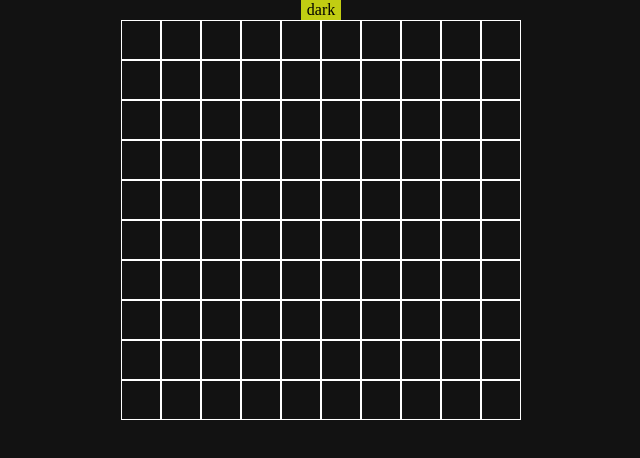
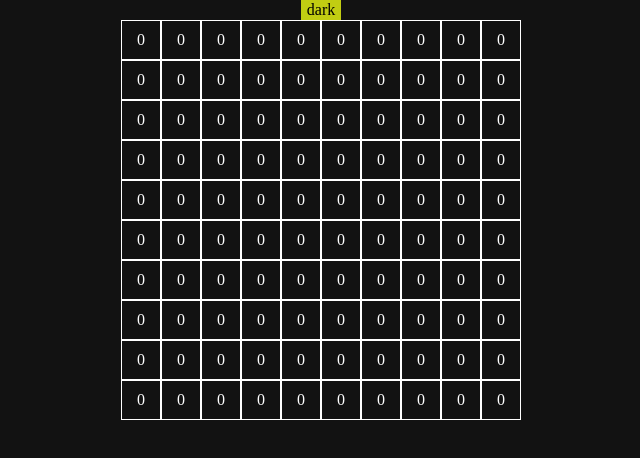
Before and after one commit to aminzi7/vue_minesweeper, a Vue app: page / in a window 1280 px wide. Shown: the top 458 px of the page, without its empty margins (319-959 px from the left). Built offline with nearby package versions, Linux system fonts and the light colour scheme.

Commit message:
能翻拍

```diff
--- a/src/components/minCentre.vue
+++ b/src/components/minCentre.vue
@@ -10,7 +10,7 @@
           backgroundColor: getBGC(block),
         }"
       >
-        <template v-if="block.revealed">
+        <template v-if="block.revealed || dev">
           <div v-if="block.mine">
             <MinIcon></MinIcon>
           </div>
@@ -27,9 +27,19 @@
 import { reactive } from "vue";
 import MinIcon from "@/components/minIcone.vue";
 
+let mineGenerated = false;
+let dev = true;
 function btnCLick(block: BlockState) {
+  if (!mineGenerated) {
+    generateMines(block);
+    mineGenerated = true;
+  }
   // 记录没翻拍
   block.revealed = true;
+  if (block.mine) {
+    alert("BOOOOOM!");
+  }
+  expendZ(block);
 }
 
 interface BlockState {
@@ -57,14 +67,29 @@ const state = reactive(
   )
 );
 
-function generateMines() {
+function generateMines(init: BlockState) {
   for (const raw of state) {
     for (const block of raw) {
-      block.mine = Math.random() < 0.3;
+      // 一开始确保点不了炸弹,边缘判断
+      if (Math.abs(init.x - block.x) <= 1) continue;
+      if (Math.abs(init.y - block.y) <= 1) continue;
+      block.mine = Math.random() < 0.2;
     }
   }
+  updateNumbers();
 }
 
+function expendZ(block: BlockState) {
+  if (block.adjacentMines) return;
+
+  getSiblings(block).forEach((s) => {
+    // 翻拍
+    if (!s.revealed) {
+      s.revealed = true;
+      expendZ(s);
+    }
+  });
+}
 const directions = [
   [1, 1],
   [1, 0],
@@ -80,13 +105,8 @@ function updateNumbers() {
   state.forEach((raw, y) => {
     raw.forEach((block, x) => {
       if (block.mine) return;
-      directions.forEach(([dx, dy]) => {
-        const x2 = x + dx;
-        const y2 = y + dy;
-        if (x2 < 0 || x2 >= WIDTH || y2 < 0 || y2 >= HEIGHT) {
-          return;
-        }
-        if (state[y2][x2].mine) block.adjacentMines += 1;
+      getSiblings(block).forEach((b) => {
+        if (b.mine) block.adjacentMines += 1;
       });
     });
   });
@@ -118,8 +138,21 @@ function getBGC(block: BlockState) {
   return block.mine ? "#471818" : "transparent";
 }
 
-generateMines();
-updateNumbers();
+// generateMines();
+// updateNumbers();
+
+function getSiblings(block: BlockState) {
+  return directions
+    .map(([dx, dy]) => {
+      const x2 = block.x + dx;
+      const y2 = block.y + dy;
+      if (x2 < 0 || x2 >= WIDTH || y2 < 0 || y2 >= HEIGHT) {
+        return undefined;
+      }
+      return state[y2][x2];
+    })
+    .filter(Boolean) as BlockState[];
+}
 </script>
 
 <style lang="less" scoped>
```
